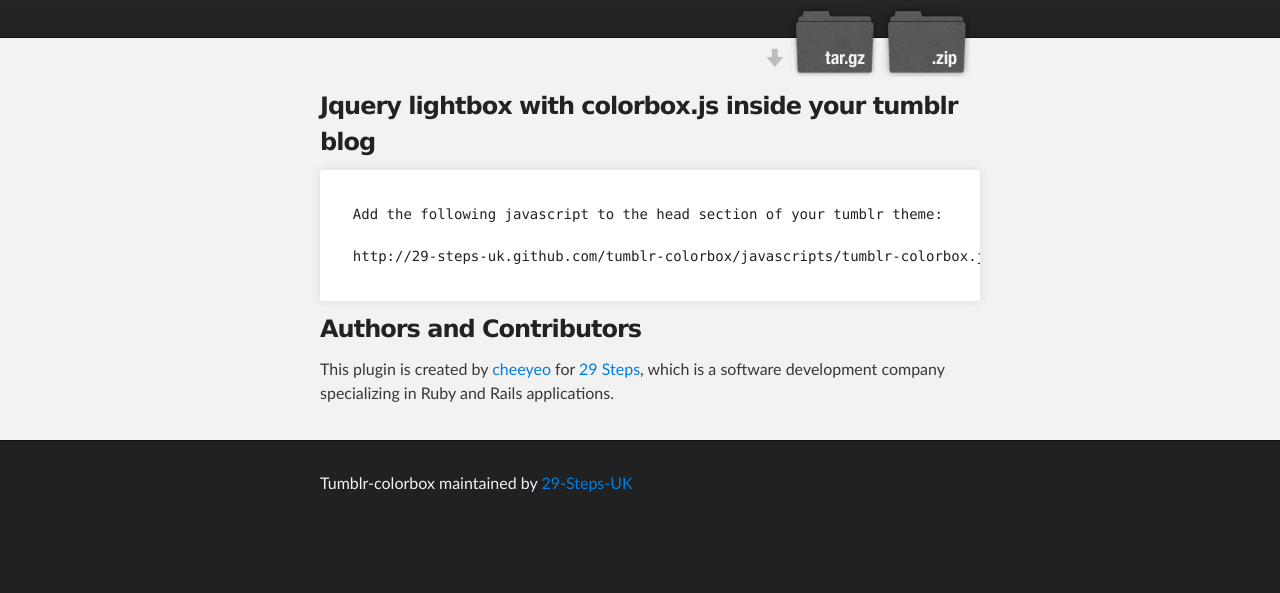
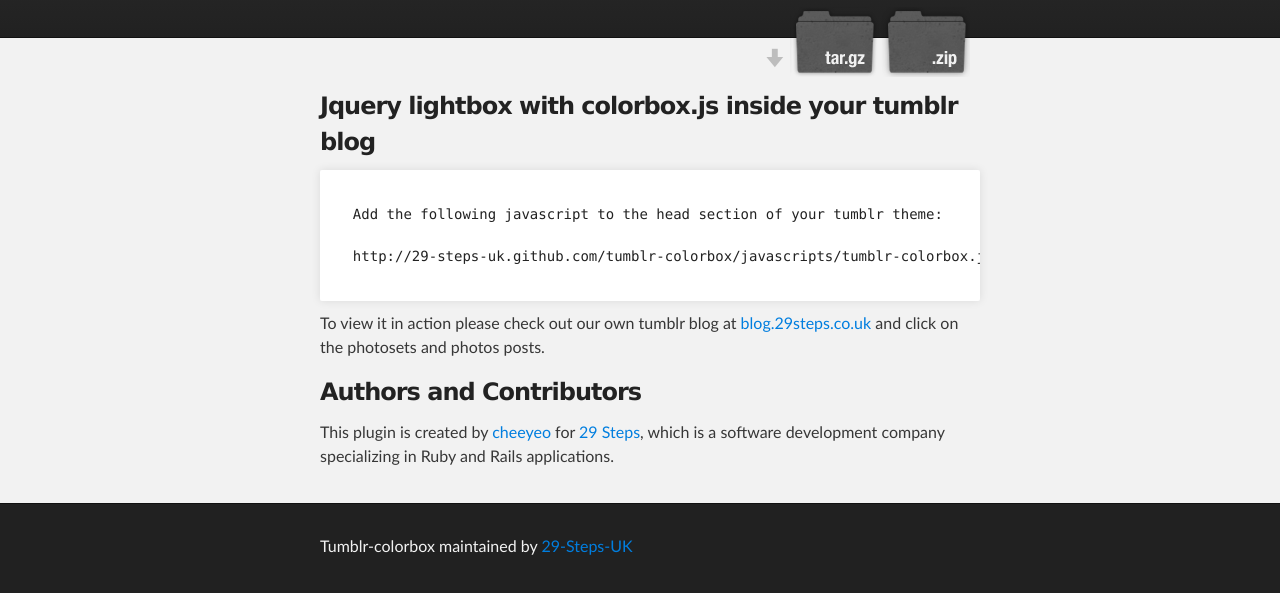
Before and after one commit to MLecouturier/tumblr-colorbox, a plain HTML site: page index.html in a window 1280 px wide. Shown: the part 208-801 px from the top of the page. Drawn offline with Linux system fonts and the light colour scheme.

Commit message:
Updated missing links to images

```diff
--- a/index.html
+++ b/index.html
@@ -41,6 +41,10 @@
 
 </code></pre>
 
+<p>
+  To view it in action please check out our own tumblr blog at <a href='http://blog.29steps.co.uk'>blog.29steps.co.uk</a> and click on the photosets and photos posts.
+</p>
+
 
 <h3>Authors and Contributors</h3>
 
```
